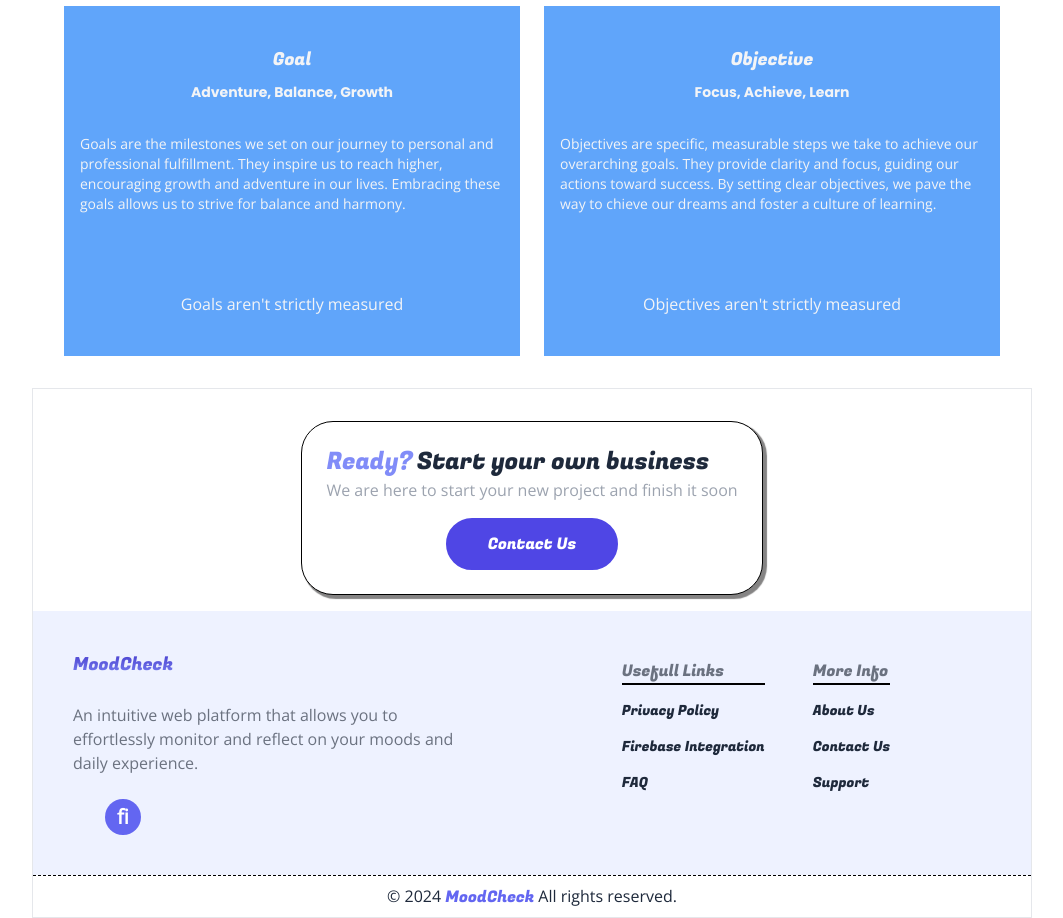
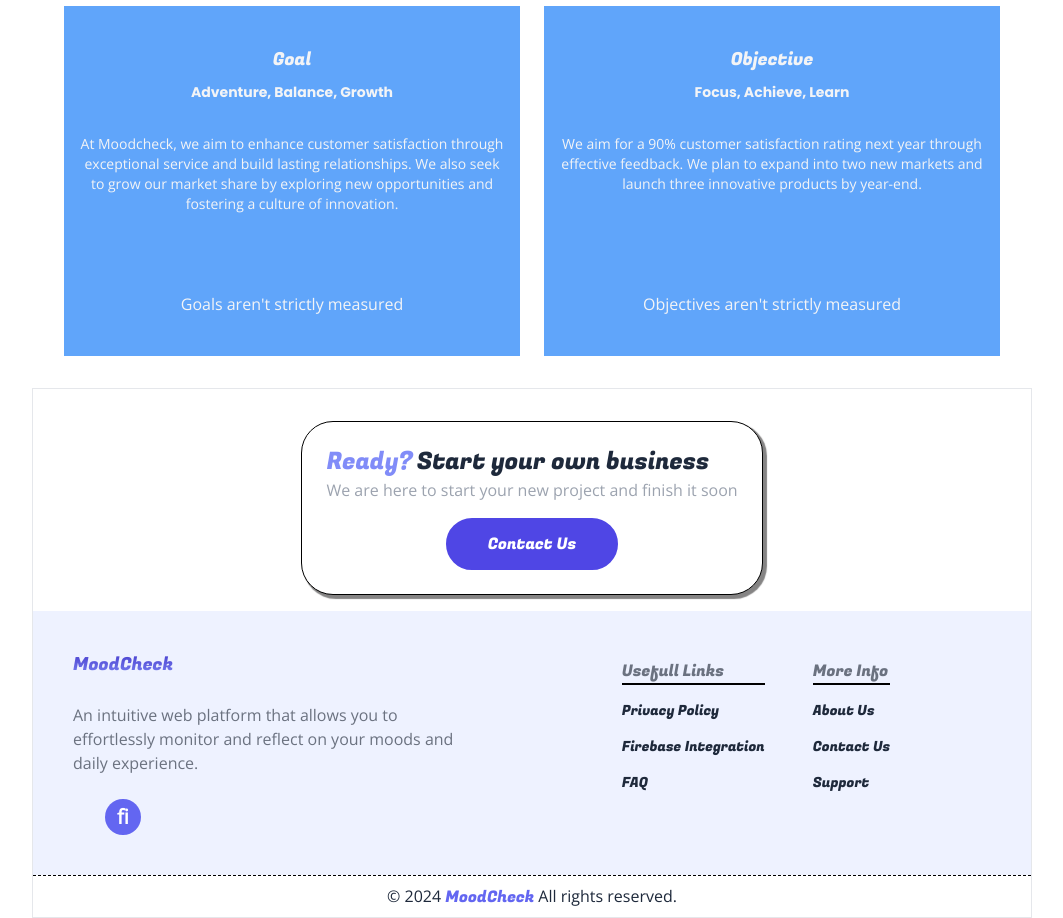
Before and after one commit to KlasniMisho123/MoodCheck, a Next.js app: page /aboutus in a window 1280 px wide. Shown: the part 1920-2838 px from the top of the page, without its empty margins (108-1171 px from the left). Built offline with nearby package versions, Linux system fonts and the light colour scheme; no server answers; some icons are missing.

Commit message:
Goals And Objectives Commit

```diff
--- a/components/Aboutus.js
+++ b/components/Aboutus.js
@@ -78,10 +78,10 @@ export default function Aboutus() {
               <div className='flex flex-cols justify-center '>
                 <div className={'text-sm text-center ' + poppins.className } >Adventure, Balance, Growth </div>
               </div>
-                <div className='flex h-[150px] mt-6 text-sm px-4'> Goals are the milestones we set on our journey to personal and professional fulfillment.
-                  They inspire us to reach higher, encouraging growth and adventure in our lives.
-                  Embracing these goals allows us to strive for balance and harmony. </div>
-              <div> Goals aren't strictly measured </div>
+                <div className='flex h-[150px] mt-6 text-sm px-4 text-center '> At Moodcheck, we aim to enhance customer satisfaction through exceptional service and build lasting relationships.
+                  We also seek to grow our market share by exploring new opportunities and fostering a culture of innovation.
+                </div>
+                <div className='pb-2 '> Goals aren't strictly measured </div>
             </div>
 
             <div className='flex flex-col items-center bg-blue-400 w-full py-8 gap-2 '>
@@ -90,9 +90,8 @@ export default function Aboutus() {
               <div className='flex flex-cols justify-center '>
                 <div className={'text-sm ' + poppins.className }>Focus, Achieve, Learn</div>
               </div>
-              <div className='flex h-[150px] mt-6 text-sm px-4'> Objectives are specific, measurable steps we take to achieve our overarching goals.
-                  They provide clarity and focus, guiding our actions toward success. By setting clear objectives, we pave the way to
-                  chieve our dreams and foster a culture of learning.
+              <div className='flex h-[150px] mt-6 text-sm px-4 text-center '> We aim for a 90% customer satisfaction rating next year through effective feedback.
+                We plan to expand into two new markets and launch three innovative products by year-end.
               </div>
               <div className='pb-2 '> Objectives aren't strictly measured </div>
             </div>
```
